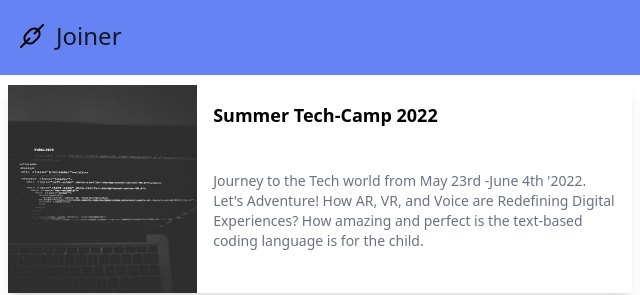
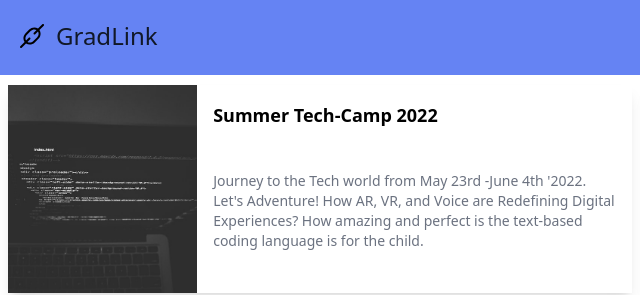
Before and after one commit to RamzanShareef/gradlink, a plain HTML site: page newsroom.html in a window 1280 px wide. Shown: the top 295 px of the page, 0-640 px from the left. Drawn offline with nearby package versions, Linux system fonts and the light colour scheme.

Commit message:
Update newsroom.html

```diff
--- a/newsroom.html
+++ b/newsroom.html
@@ -20,7 +20,7 @@
                     <path
                         d="M23.739.293c-.392-.391-1.026-.391-1.417 0l-4.304 4.303c-2.571-1.836-6.31-1.481-8.789.998l-3.646 3.65c-2.479 2.478-2.835 6.213-.999 8.788l-4.259 4.258c-.392.392-.391 1.024 0 1.415.392.392 1.025.394 1.417.002l4.259-4.26c2.572 1.837 6.311 1.48 8.788-.998l3.649-3.649c2.478-2.478 2.834-6.215.996-8.789l4.305-4.302c.391-.39.391-1.025 0-1.416zm-6.718 13.09l-3.648 3.649c-1.683 1.682-4.149 2.025-5.925.968l2.738-2.736c.39-.392.39-1.026-.002-1.418-.39-.39-1.024-.39-1.416.001l-2.736 2.737c-1.058-1.777-.713-4.242.967-5.924l3.648-3.649c1.682-1.681 4.148-2.024 5.924-.966l-2.736 2.735c-.392.392-.391 1.025-.002 1.417.393.39 1.027.392 1.417 0l2.737-2.737c1.058 1.775.715 4.243-.966 5.923z" />
                 </svg>
-                <span class="ml-3 text-2xl">Joiner</span>
+                <span class="ml-3 text-2xl">GradLink</span>
             </a>
             <nav class="md:ml-auto flex flex-wrap items-center text-base justify-center">
                 <a class="mr-5 hover:text-white" href="college.html">College</a>
```
